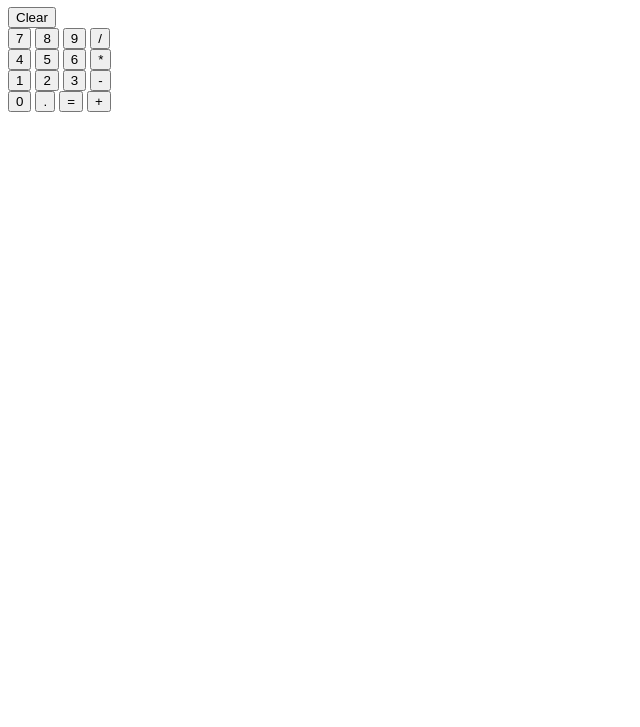
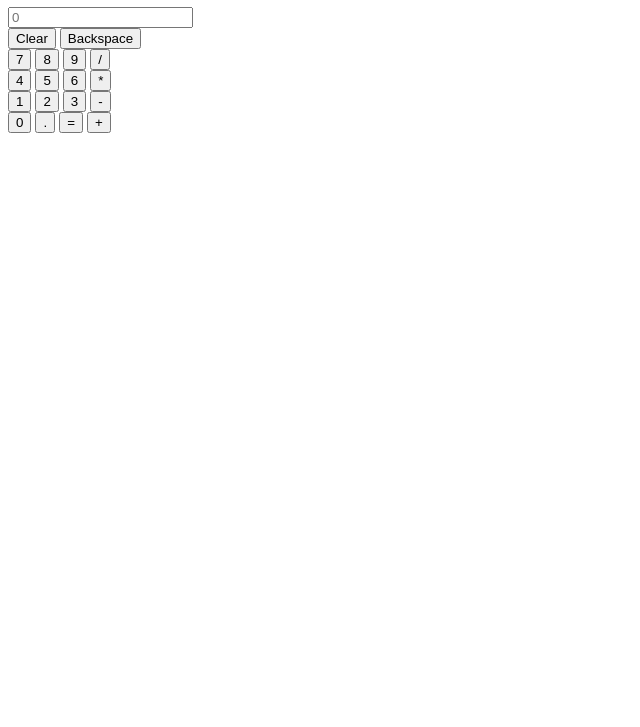
Before and after one commit to itsdavehimself/top-calculator, a plain HTML site: page index.html in a window 1280 px wide. Shown: the part 73-800 px from the top of the page, without its empty margins (0-640 px from the left). Drawn offline with Linux system fonts and the light colour scheme.

Commit message:
Add display line and backspace button to HTML

```diff
--- a/index.html
+++ b/index.html
@@ -13,9 +13,12 @@
         <div class="container">
             <h1 class="title">Calculator</h1>
             <div class="calculator">
-                <p class="output"></p>
+                <div class="output">
+                    <input type="textbox" id="output" name="display" placeholder="0"></input>
+                </div>
                 <div class="clear-row">
                     <button class="clear">Clear</button>
+                    <button class="backspace">Backspace</button>
                 </div>
                 <div class="top-row">
                     <button class="7">7</button>
```
